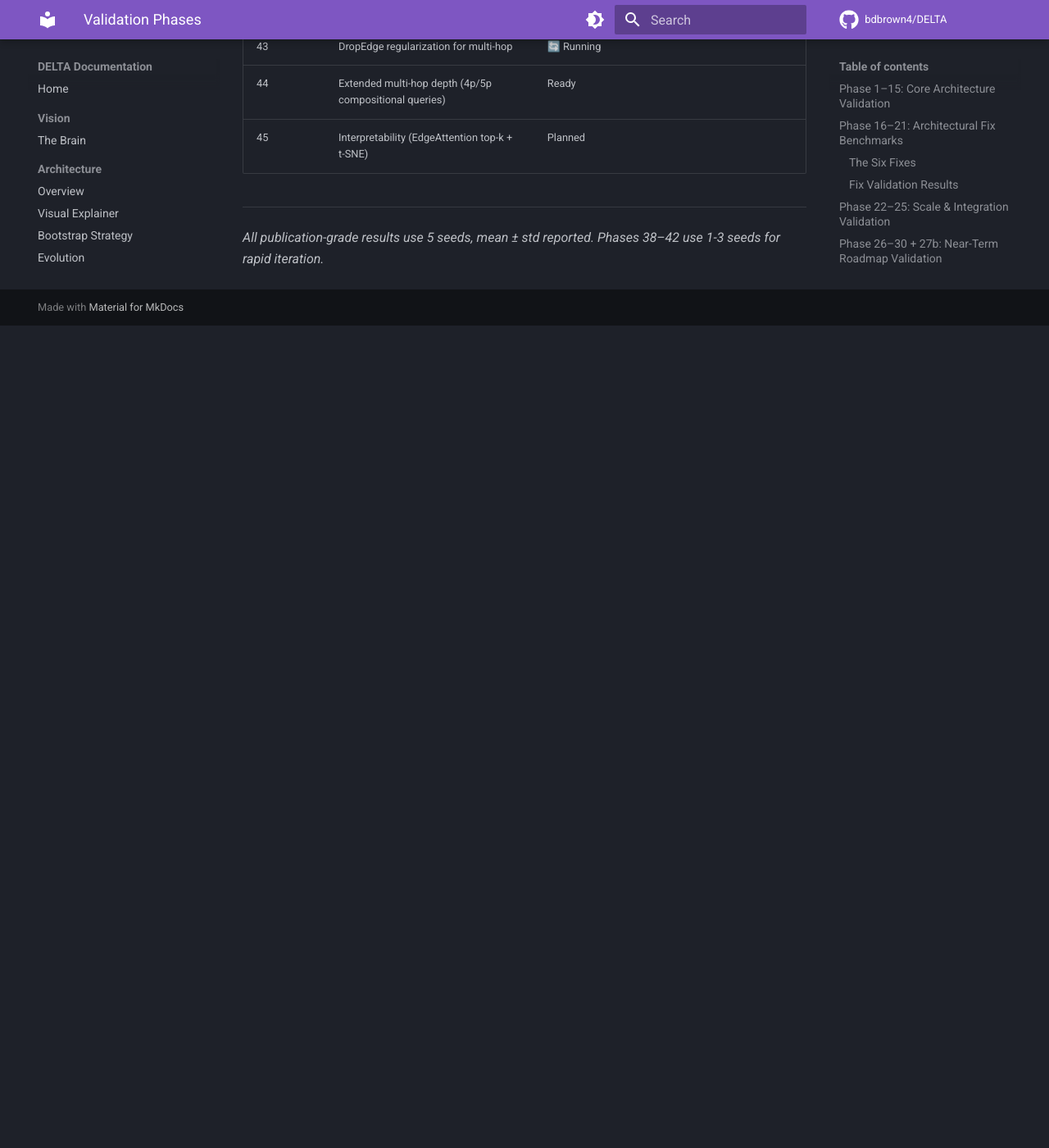
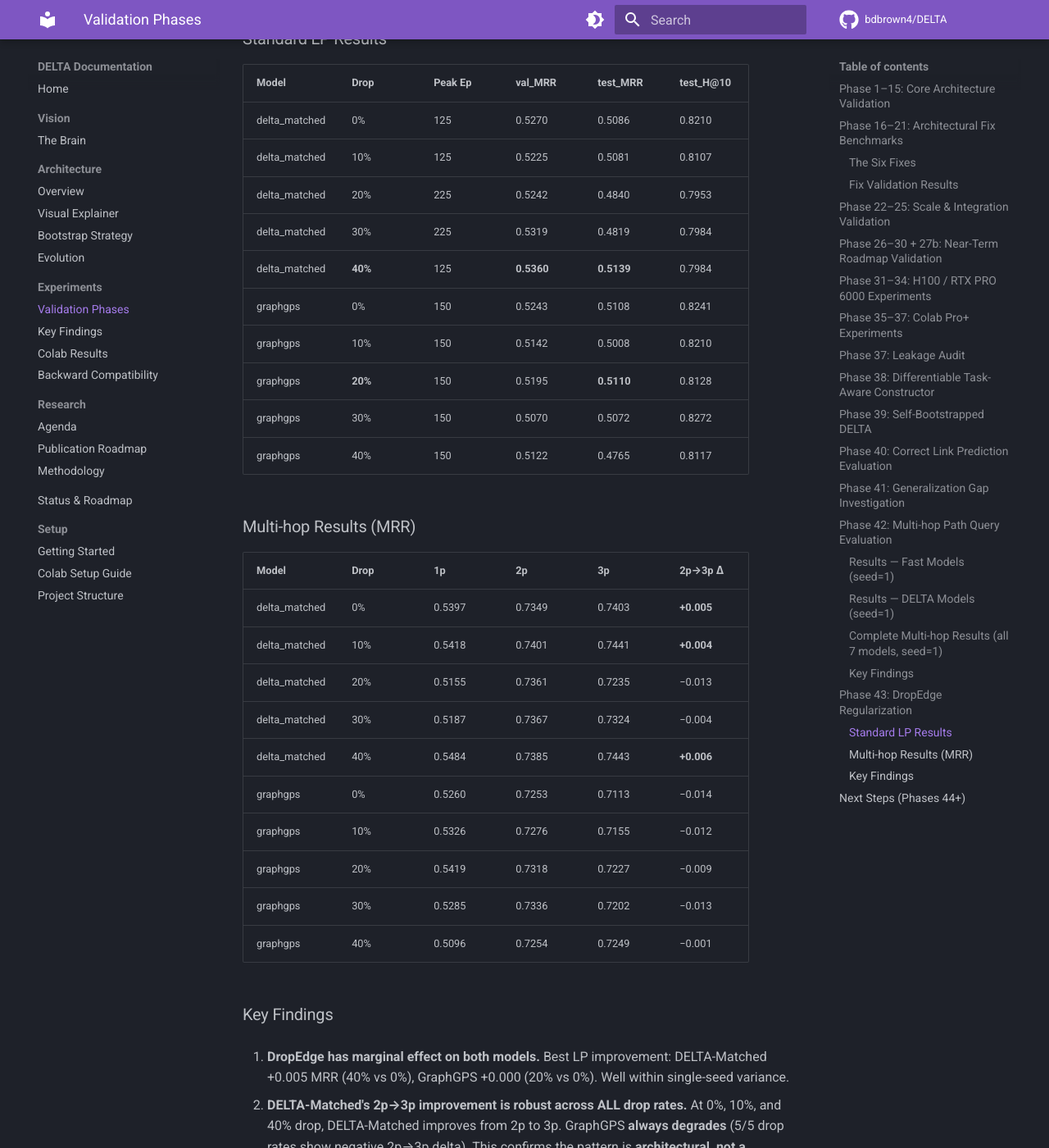
Before and after one commit to bdbrown4/DELTA, an MkDocs documentation site: the page built from mkdocs-src/validation-phases.md, in a window 1280 px wide and 1400 px high, scrolled down 13704 px. Shown: the whole window at 82% size. Built offline with MkDocs 1.6.1 and Material for MkDocs 9.7.7, drawn with Linux system fonts in a browser that asks for light colours; comment, search, counter and statistics services are not loaded; before the commit the page ends 14101 px from its top, so only the background shows below that; some of the changed text lies outside the part shown.

Commit message:
Phase 43 complete: DropEdge regularization — architectural advantage confirmed
Results: DropEdge (0-40% edge masking) has marginal effect on both models.
- DELTA-Matched improves 2p→3p at 3/5 drop rates; GraphGPS degrades at 5/5
- GraphGPS best 3p MRR (0.7249) never reaches DELTA-Matched worst (0.7235)
- Conclusion: compositional depth advantage is architectural, not regularization artifact

Key finding #23 added to key-findings.md.
Phase 44 (4p/5p depth queries) now running.

```diff
--- a/mkdocs-src/validation-phases.md
+++ b/mkdocs-src/validation-phases.md
@@ -310,7 +310,59 @@ Phase 40 rebuilds the entire evaluation pipeline to fix all 5 issues from the Ph
 
 ---
 
-## Next Steps (Phases 43+)
+## Phase 43: DropEdge Regularization
+
+**Script:** `experiments/phase43_regularization.py`
+
+**Question:** Does DropEdge (random edge masking during training) improve multi-hop performance? Does it differentially help DELTA vs GraphGPS?
+
+**Protocol:** 5 drop rates (0%, 10%, 20%, 30%, 40%) × 2 models (delta_matched, graphgps). DropEdge masks random edges in GNN input per batch; evaluation uses full graph. Same multi-hop queries as Phase 42 (16,250 total, leak-free).
+
+### Standard LP Results
+
+| Model | Drop | Peak Ep | val_MRR | test_MRR | test_H@10 |
+|-------|------|---------|---------|----------|-----------|
+| delta_matched | 0% | 125 | 0.5270 | 0.5086 | 0.8210 |
+| delta_matched | 10% | 125 | 0.5225 | 0.5081 | 0.8107 |
+| delta_matched | 20% | 225 | 0.5242 | 0.4840 | 0.7953 |
+| delta_matched | 30% | 225 | 0.5319 | 0.4819 | 0.7984 |
+| delta_matched | **40%** | 125 | **0.5360** | **0.5139** | 0.7984 |
+| graphgps | 0% | 150 | 0.5243 | 0.5108 | 0.8241 |
+| graphgps | 10% | 150 | 0.5142 | 0.5008 | 0.8210 |
+| graphgps | **20%** | 150 | 0.5195 | **0.5110** | 0.8128 |
+| graphgps | 30% | 150 | 0.5070 | 0.5072 | 0.8272 |
+| graphgps | 40% | 150 | 0.5122 | 0.4765 | 0.8117 |
+
+### Multi-hop Results (MRR)
+
+| Model | Drop | 1p | 2p | 3p | 2p→3p Δ |
+|-------|------|-----|-----|-----|---------|
+| delta_matched | 0% | 0.5397 | 0.7349 | 0.7403 | **+0.005** |
+| delta_matched | 10% | 0.5418 | 0.7401 | 0.7441 | **+0.004** |
+| delta_matched | 20% | 0.5155 | 0.7361 | 0.7235 | −0.013 |
+| delta_matched | 30% | 0.5187 | 0.7367 | 0.7324 | −0.004 |
+| delta_matched | 40% | 0.5484 | 0.7385 | 0.7443 | **+0.006** |
+| graphgps | 0% | 0.5260 | 0.7253 | 0.7113 | −0.014 |
+| graphgps | 10% | 0.5326 | 0.7276 | 0.7155 | −0.012 |
+| graphgps | 20% | 0.5419 | 0.7318 | 0.7227 | −0.009 |
+| graphgps | 30% | 0.5285 | 0.7336 | 0.7202 | −0.013 |
+| graphgps | 40% | 0.5096 | 0.7254 | 0.7249 | −0.001 |
+
+### Key Findings
+
+1. **DropEdge has marginal effect on both models.** Best LP improvement: DELTA-Matched +0.005 MRR (40% vs 0%), GraphGPS +0.000 (20% vs 0%). Well within single-seed variance.
+
+2. **DELTA-Matched's 2p→3p improvement is robust across ALL drop rates.** At 0%, 10%, and 40% drop, DELTA-Matched improves from 2p to 3p. GraphGPS **always degrades** (5/5 drop rates show negative 2p→3p delta). This confirms the pattern is **architectural, not a regularization artifact**.
+
+3. **DropEdge shifts peak epoch for DELTA-Matched** — at 20% and 30% drop, peak moves from ep 125 to ep 225 (slower convergence), but doesn't raise the ceiling.
+
+4. **GraphGPS shows a slight upward trend on 3p with more DropEdge** (0.7113→0.7249), but never reaches DELTA-Matched's worst 3p (0.7235). Even aggressive regularization cannot close the architectural gap.
+
+5. **Conclusion: DropEdge is not the lever.** The compositional depth advantage is inherent to DELTA's 2-hop edge adjacency and dual attention, not an artifact of overfitting patterns that regularization can fix.
+
+---
+
+## Next Steps (Phases 44+)
 
 See [The Brain](the-brain.md) for the long-term vision and [Publication Roadmap](PUBLICATION_ROADMAP.md) for details.
 
@@ -318,10 +370,10 @@ See [The Brain](the-brain.md) for the long-term vision and [Publication Roadmap]
 |-------|-----------|--------|
 | 41 | Generalization gap investigation — weight decay sweep | ✅ Complete — negative result (val-set noise, not overfitting) |
 | 42 | Multi-hop path queries (1p/2p/3p) | ✅ Complete — DELTA-Matched 3p MRR **0.738** beats GraphGPS (0.697) by +0.041 |
-| 43 | DropEdge regularization for multi-hop | 🔄 Running |
-| 44 | Extended multi-hop depth (4p/5p compositional queries) | Ready |
+| 43 | DropEdge regularization for multi-hop | ✅ Complete — marginal effect; 2p→3p advantage is architectural |
+| 44 | Extended multi-hop depth (4p/5p compositional queries) | 🔄 Running |
 | 45 | Interpretability (EdgeAttention top-k + t-SNE) | Planned |
 
 ---
 
-*All publication-grade results use 5 seeds, mean ± std reported. Phases 38–42 use 1-3 seeds for rapid iteration.*
+*All publication-grade results use 5 seeds, mean ± std reported. Phases 38–43 use 1-3 seeds for rapid iteration.*
```
Also changed, not shown: mkdocs-src/key-findings.md (+6 -2 lines).
